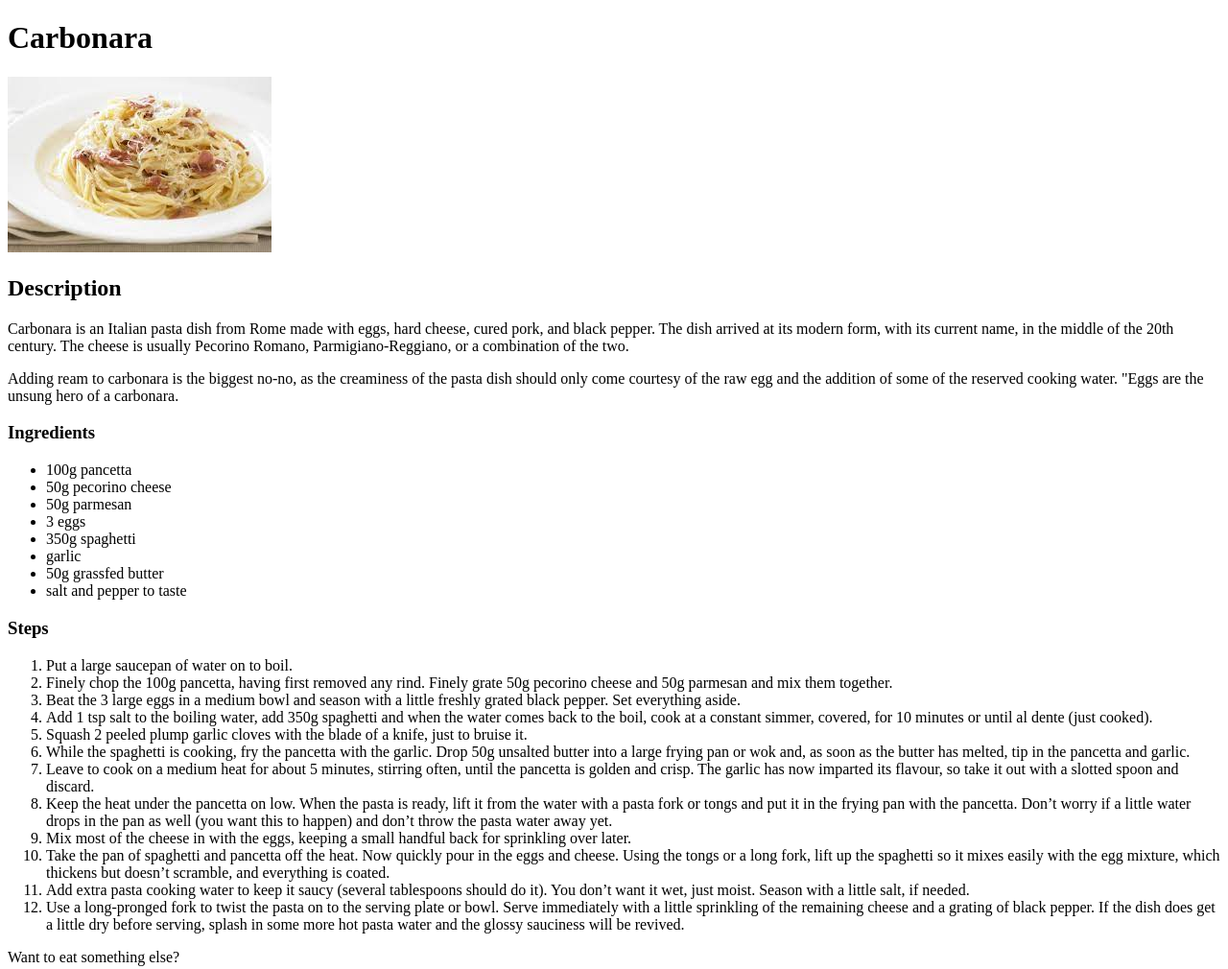
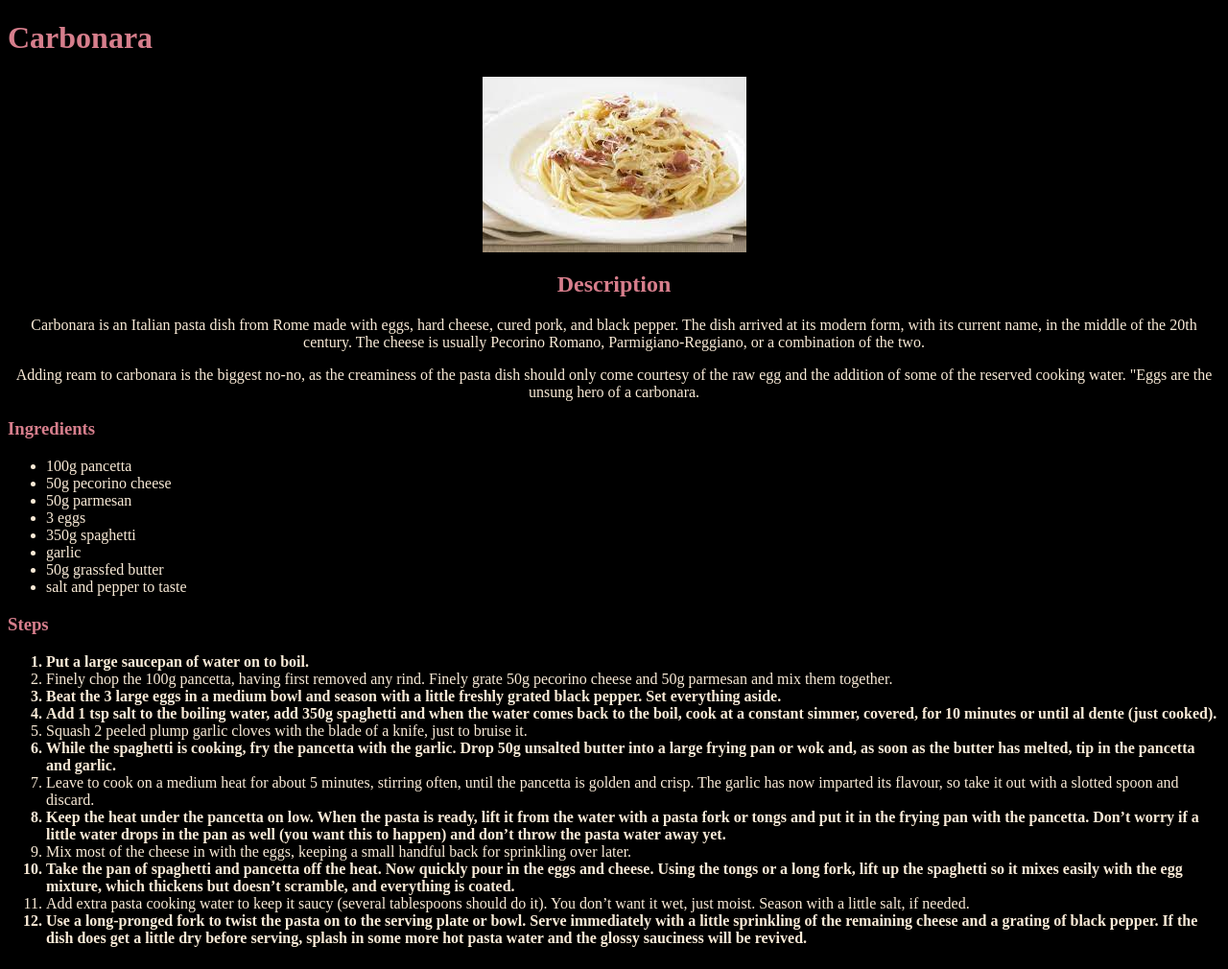
Before and after one commit to Traceydh/odin-recipes, a plain HTML site: page recipes/carbonara.html in a window 1280 px wide. Shown: the top 1010 px of the page at 96% size. Drawn offline with Linux system fonts and the light colour scheme.

Commit message:
feat: Added image formatting, font and colour

```diff
--- a/recipes/carbonara.html
+++ b/recipes/carbonara.html
@@ -4,14 +4,15 @@
     <head>
         <meta charset="UTF-8">
         <title>Carbonara</title>
+        <link link rel="stylesheet" href="style.css">
 
         <body>
-            <h1>Carbonara</h1>
-            <img src="../images/carbonara.jpeg" alt="Picture of carbonara">
-            <h2>Description</h2>
-            <p>Carbonara is an Italian pasta dish from Rome made with eggs, hard cheese, cured pork, and black pepper. The dish arrived at its modern form, with its current name, in the middle of the 20th century. The cheese is usually Pecorino Romano, Parmigiano-Reggiano, or a combination of the two.</p>
-            <p>Adding ream to carbonara is the biggest no-no, as the creaminess of the pasta dish should only come courtesy of the raw egg and the addition of some of the reserved cooking water. "Eggs are the unsung hero of a carbonara.</p>
-            <h3>Ingredients</h3>
+            <h1 class="title">Carbonara</h1>
+            <img class="image" src="../images/carbonara.jpeg" alt="Picture of carbonara">
+            <h2 class="title paragraph">Description</h2>
+            <p class="paragraph">Carbonara is an Italian pasta dish from Rome made with eggs, hard cheese, cured pork, and black pepper. The dish arrived at its modern form, with its current name, in the middle of the 20th century. The cheese is usually Pecorino Romano, Parmigiano-Reggiano, or a combination of the two.</p>
+            <p class="paragraph">Adding ream to carbonara is the biggest no-no, as the creaminess of the pasta dish should only come courtesy of the raw egg and the addition of some of the reserved cooking water. "Eggs are the unsung hero of a carbonara.</p>
+            <h3 class="title">Ingredients</h3>
             <ul>
                 <li>100g pancetta</li>
                 <li>50g pecorino cheese</li>
@@ -23,23 +24,23 @@
                 <li>salt and pepper to taste</li>
             </ul>
 
-            <h3>Steps</h3>
+            <h3 class="title">Steps</h3>
             <ol>
-                <li>Put a large saucepan of water on to boil.</li>
+                <li class="odd">Put a large saucepan of water on to boil.</li>
                 <li>Finely chop the 100g pancetta, having first removed any rind. Finely grate 50g pecorino cheese and 50g parmesan and mix them together.</li>
-                <li>Beat the 3 large eggs in a medium bowl and season with a little freshly grated black pepper. Set everything aside.</li>
-                <li>Add 1 tsp salt to the boiling water, add 350g spaghetti and when the water comes back to the boil, cook at a constant simmer, covered, for 10 minutes or until al dente (just cooked).</li>
+                <li class="odd">Beat the 3 large eggs in a medium bowl and season with a little freshly grated black pepper. Set everything aside.</li>
+                <li class="odd">Add 1 tsp salt to the boiling water, add 350g spaghetti and when the water comes back to the boil, cook at a constant simmer, covered, for 10 minutes or until al dente (just cooked).</li>
                 <li>Squash 2 peeled plump garlic cloves with the blade of a knife, just to bruise it.</li>
-                <li>While the spaghetti is cooking, fry the pancetta with the garlic. Drop 50g unsalted butter into a large frying pan or wok and, as soon as the butter has melted, tip in the pancetta and garlic.</li>
+                <li class="odd">While the spaghetti is cooking, fry the pancetta with the garlic. Drop 50g unsalted butter into a large frying pan or wok and, as soon as the butter has melted, tip in the pancetta and garlic.</li>
                 <li>Leave to cook on a medium heat for about 5 minutes, stirring often, until the pancetta is golden and crisp. The garlic has now imparted its flavour, so take it out with a slotted spoon and discard.</li>
-                <li>Keep the heat under the pancetta on low. When the pasta is ready, lift it from the water with a pasta fork or tongs and put it in the frying pan with the pancetta. Don’t worry if a little water drops in the pan as well (you want this to happen) and don’t throw the pasta water away yet.</li>
+                <li class="odd">Keep the heat under the pancetta on low. When the pasta is ready, lift it from the water with a pasta fork or tongs and put it in the frying pan with the pancetta. Don’t worry if a little water drops in the pan as well (you want this to happen) and don’t throw the pasta water away yet.</li>
                 <li>Mix most of the cheese in with the eggs, keeping a small handful back for sprinkling over later.</li>
-                <li>Take the pan of spaghetti and pancetta off the heat. Now quickly pour in the eggs and cheese. Using the tongs or a long fork, lift up the spaghetti so it mixes easily with the egg mixture, which thickens but doesn’t scramble, and everything is coated.</li>
+                <li class="odd">Take the pan of spaghetti and pancetta off the heat. Now quickly pour in the eggs and cheese. Using the tongs or a long fork, lift up the spaghetti so it mixes easily with the egg mixture, which thickens but doesn’t scramble, and everything is coated.</li>
                 <li>Add extra pasta cooking water to keep it saucy (several tablespoons should do it). You don’t want it wet, just moist. Season with a little salt, if needed.</li>
-                <li>Use a long-pronged fork to twist the pasta on to the serving plate or bowl. Serve immediately with a little sprinkling of the remaining cheese and a grating of black pepper. If the dish does get a little dry before serving, splash in some more hot pasta water and the glossy sauciness will be revived.</li>
+                <li class="odd">Use a long-pronged fork to twist the pasta on to the serving plate or bowl. Serve immediately with a little sprinkling of the remaining cheese and a grating of black pepper. If the dish does get a little dry before serving, splash in some more hot pasta water and the glossy sauciness will be revived.</li>
             </ol>
 
-            <p>Want to eat something else?</p><a href="../index.html">click here</a>
+            <p class="question">Want to eat something else?</p><a class="question" href="../index.html">click here</a>
         </body>
     </head>
 </html>
--- /dev/null
+++ b/recipes/style.css
@@ -0,0 +1,41 @@
+* {
+    background-color: rgb(0, 0, 0);
+    font-family:'Times New Roman', Times, serif;
+    color: antiquewhite;
+}
+
+.image {
+    display: block;
+    margin-left: auto;
+    margin-right: auto;
+    height:auto;
+    width: auto;
+}
+
+.title {
+    color:rgb(214, 126, 140);
+}
+
+.paragraph {
+    text-align: center;
+}
+.parent .child{
+    background-color: rgba(28, 248, 175, 0.555);
+    color: black;
+}
+
+.odd {
+    font-weight: 700;
+}
+.question {
+    font-size: 40px;
+    color: aquamarine;
+}
+
+#oil {
+    color: red;
+}
+
+.odd.question {
+    font-size: 18px;
+}
--- /dev/null
+++ b/style.css
@@ -0,0 +1,21 @@
+* {
+    background-color: rgb(0, 0, 0);
+    font-family:'Times New Roman', Times, serif;
+    color: antiquewhite;
+}
+
+.image {
+    display: block;
+    margin-left: auto;
+    margin-right: auto;
+    height:auto;
+    width: auto;
+}
+
+.recipe,
+.carbonara {
+    font-family: Verdana, Geneva, Tahoma, sans-serif;
+    background-color: rgb(192, 113, 113);
+    font-weight: 700;
+    color:bisque
+}
```
Also changed, not shown: index.html (+7 -6 lines), recipes/fried-rice.html (+12 -11 lines), recipes/pork-omelette.html (+14 -8 lines).
